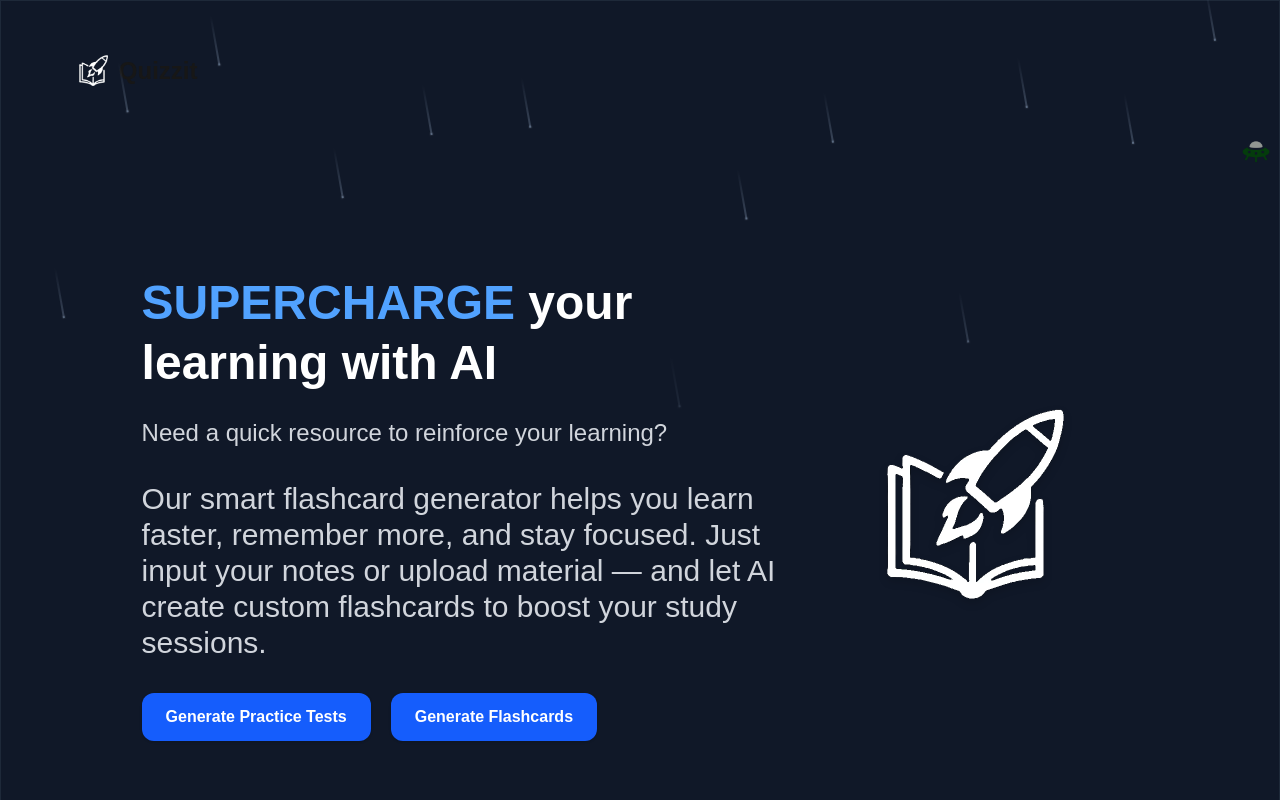
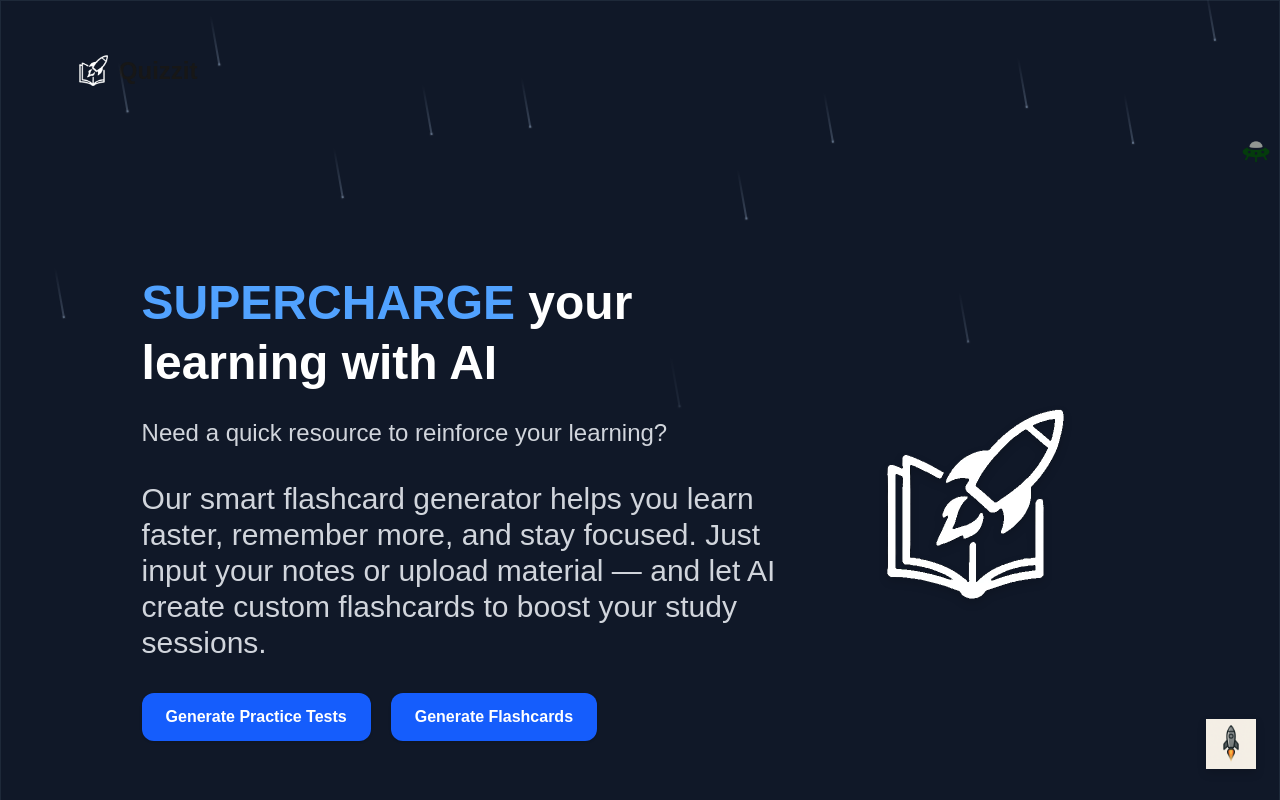
Before and after one commit to bilele123123/fullyhacks_2025, a Next.js app in the folder client/: page / in a window 1280 px wide. Shown: the top 800 px of the page. Built offline with nearby package versions, Linux system fonts and the light colour scheme.

Commit message:
Include loader and scroll animation

```diff
--- a/client/app/page.tsx
+++ b/client/app/page.tsx
@@ -24,6 +24,7 @@ export default function Home({}) {
         <Meteors />
         <FloatingUfo />
         <NavBar />
+        <ScrollToTopRocket />
         <div className="flex justify-center w-full items-center h-[795px]">
           <Hero />
         </div>
@@ -32,6 +33,7 @@ export default function Home({}) {
       </div>
       <div className='h-48  border-gray-800 bg-gray-900 px-4 py-8 shadow-xl'></div>
         <Footer />
+        <Loader />
 
     </div>
   );
```
